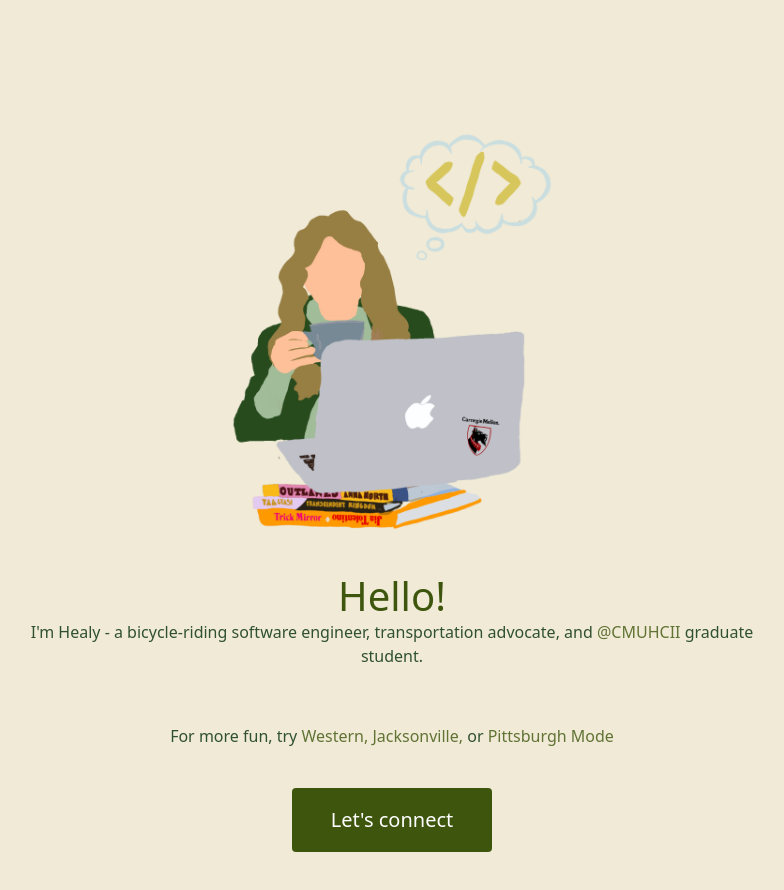
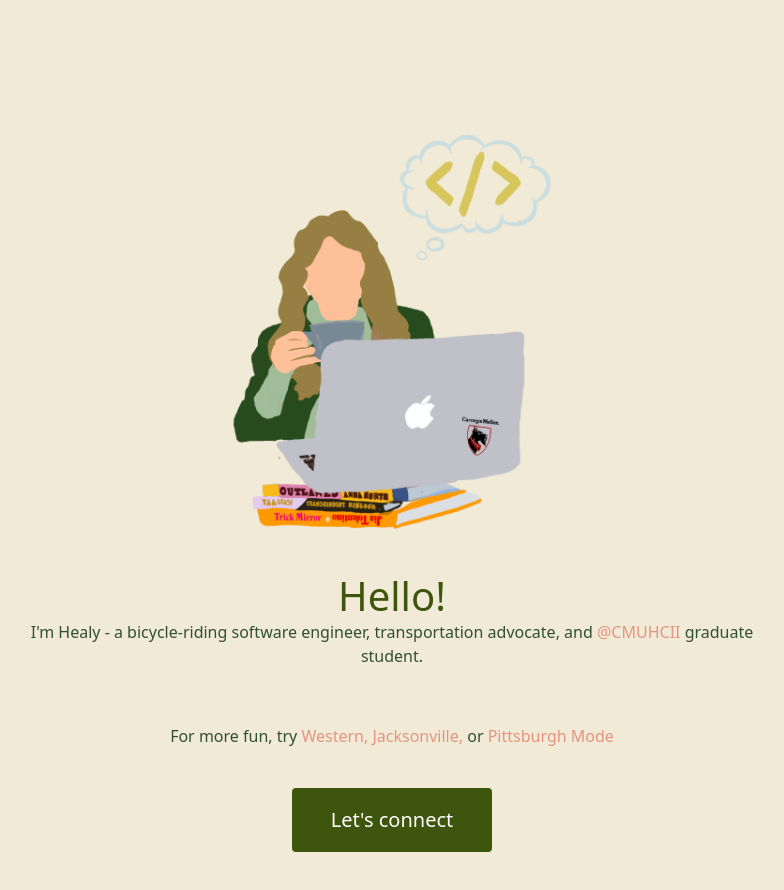
Before and after one commit to healydwya/healydwya.github.io, a React (Create React App) app: page / in a window 1024 px wide. Shown: the top 890 px of the page, without its empty margins (120-904 px from the left). Built offline with nearby package versions, Linux system fonts and the light colour scheme.

Commit message:
Update App.scss

```diff
--- a/src/App.scss
+++ b/src/App.scss
@@ -90,7 +90,7 @@
           }
           a {
             text-decoration: none;
-            color: #3D550C;
+            color: #e2806a;
             &.btn.btn-primary {
               color: #fff;
             }
@@ -178,7 +178,7 @@
 
       a {
         text-decoration: none;
-        color: #3D550C;
+        color: #e2806a;
         &.btn.btn-primary {
           color: #fff;
         }
```
